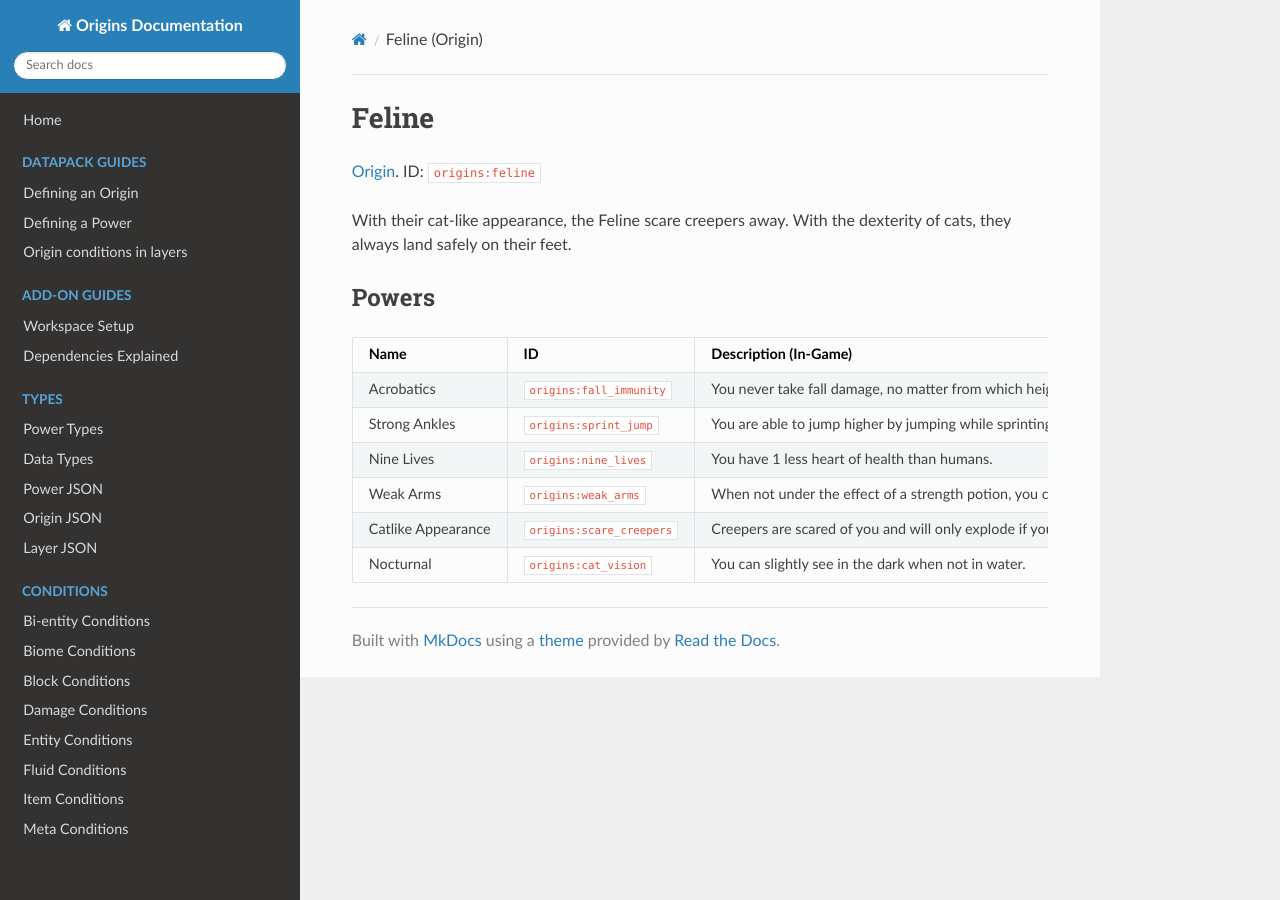
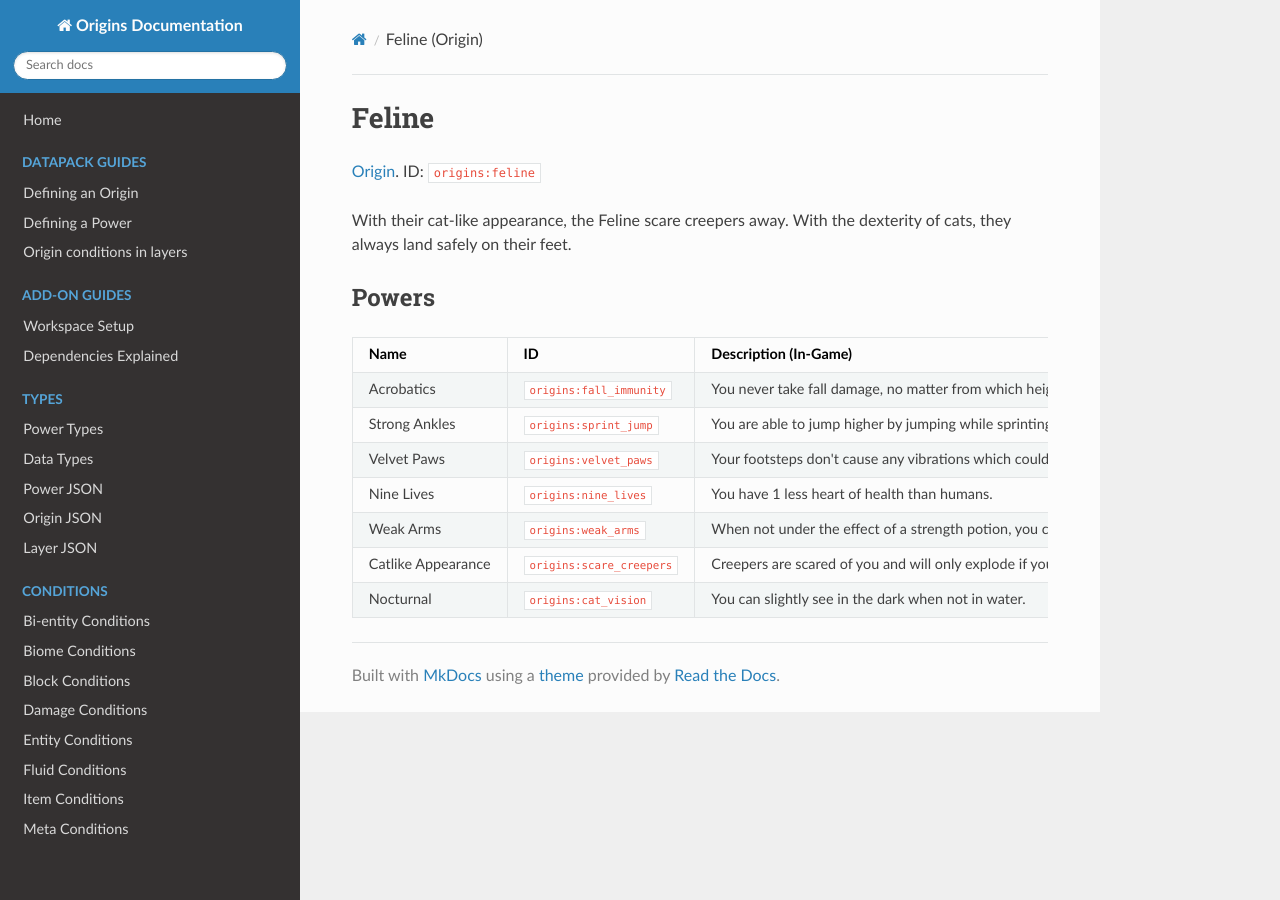
Before and after one commit to apace100/origins-docs, an MkDocs documentation site: the page built from docs/origins/feline.md, in a window 1280 px wide. Built offline with MkDocs 1.6.1, drawn with Linux system fonts in a browser that asks for light colours; nearby versions of some CDN libraries.

Commit message:
Added velvet_paws

```diff
--- a/docs/origins/feline.md
+++ b/docs/origins/feline.md
@@ -14,6 +14,7 @@ Name | ID | Description (In-Game) | Description (Detailed)
 -----|----|-----------------------|------------------------
 Acrobatics | `origins:fall_immunity` | You never take fall damage, no matter from which height you fall. | You do not take fall damage.
 Strong Ankles| `origins:sprint_jump` | You are able to jump higher by jumping while sprinting. | While sprinting you can jump about 2 blocks high.
+Velvet Paws | `origins:velvet_paws` | Your footsteps don't cause any vibrations which could otherwise be picked up by nearby lifeforms. | You do not emit the `minecraft:step` game event.
 Nine Lives | `origins:nine_lives` | You have 1 less heart of health than humans. | You have 9 hearts.
 Weak Arms | `origins:weak_arms` | When not under the effect of a strength potion, you can only mine natural stone if there are at most 2 other natural stone blocks adjacent to it. | You can only mine natural stone if at most 2 other natural stone blocks are adjacent. Ores do not count as natural stone. If you are under the effect of a strength potion you can mine normally.
 Catlike Appearance | `origins:scare_creepers` | Creepers are scared of you and will only explode if you attack them first. | Creepers run away from you and only explode if you attack them first.
```
